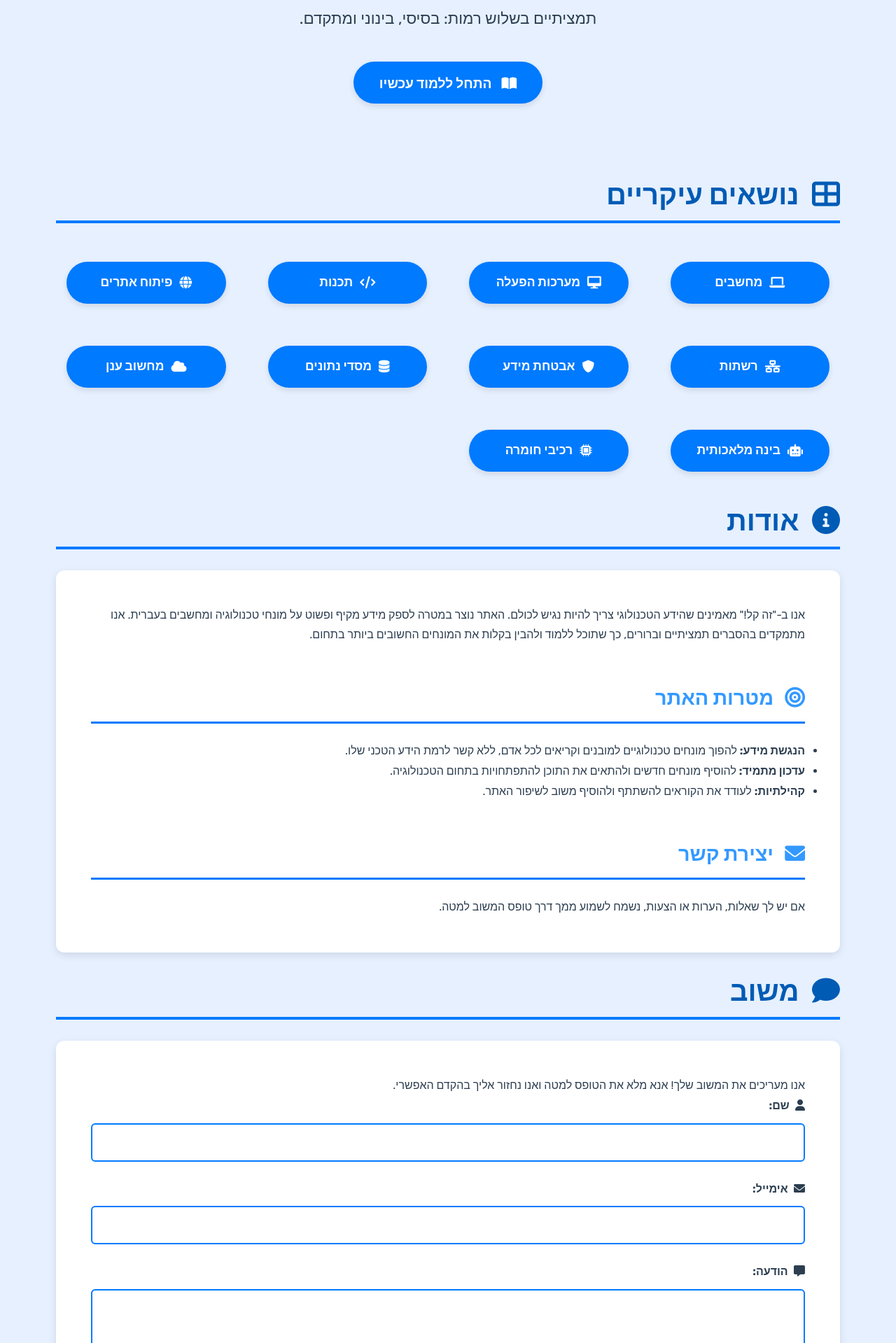
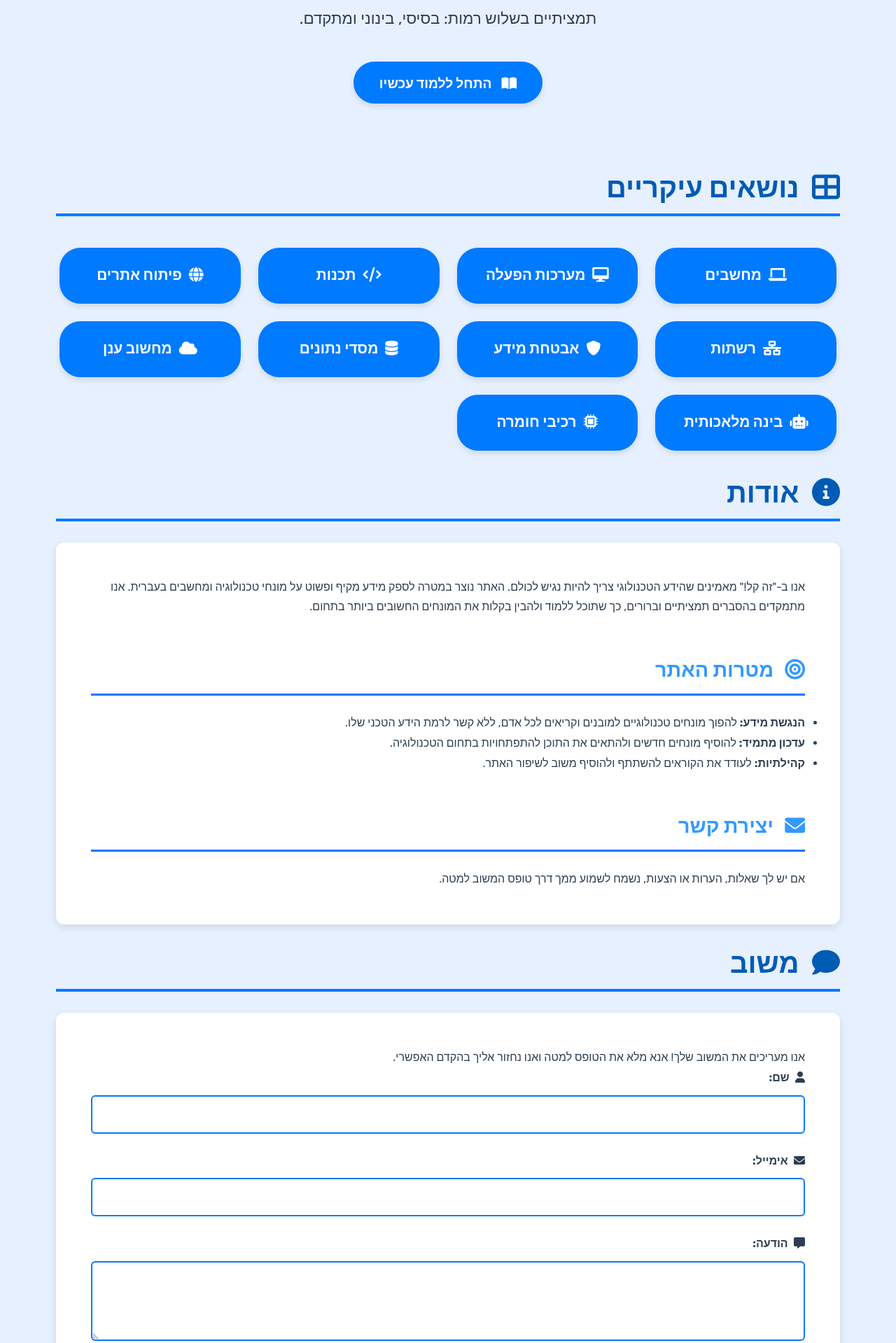
Before and after one commit to NHLOCAL/ZeKal, a Jekyll site: the page built from docs/index.md, in a window 1280 px wide. Shown: the part 650-2569 px from the top of the page at 70% size. Built offline with Jekyll 4.4.1, drawn with Linux system fonts in a browser that asks for light colours.

Commit message:
שיפור עיצוב קל, הגהה

```diff
--- a/docs/assets/css/style.css
+++ b/docs/assets/css/style.css
@@ -110,9 +110,9 @@ nav ul li a:hover::after {
 /* כפתורים */
 .button {
     display: flex;
-    padding: 15px 30px;
-    margin: 15px;
-    font-size: 1.1em;
+    padding: 40px 20px 40px 20px;
+    margin: 5px;
+    font-size: 1.3em;
     font-weight: 600;
     color: #ffffff;
     background-color: #007aff;
@@ -162,7 +162,7 @@ form label i {
 .topics-grid {
     display: grid;
     grid-template-columns: repeat(auto-fill, minmax(220px, 1fr));
-    gap: 30px;
+    gap: 15px;
     margin-top: 40px;
 }
 
```
Also changed, not shown: docs/topics/databases.md (+1 -1 lines).
